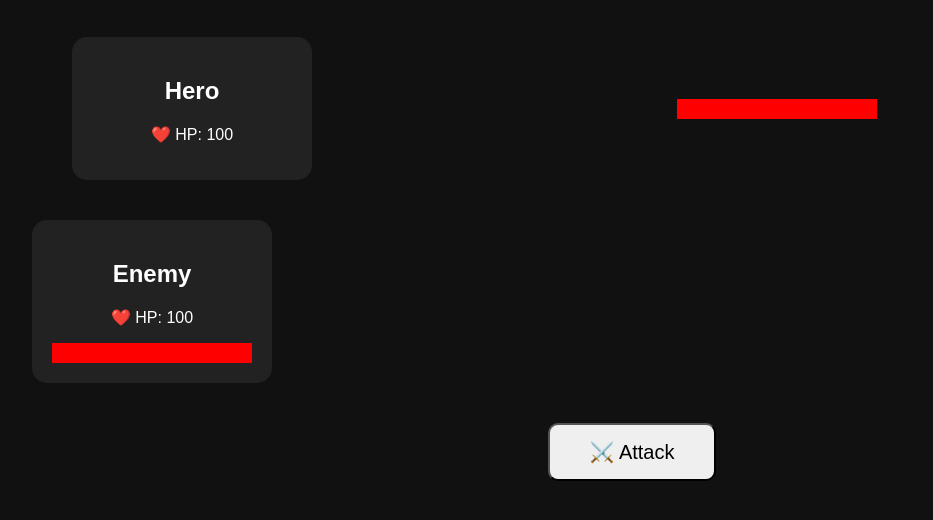
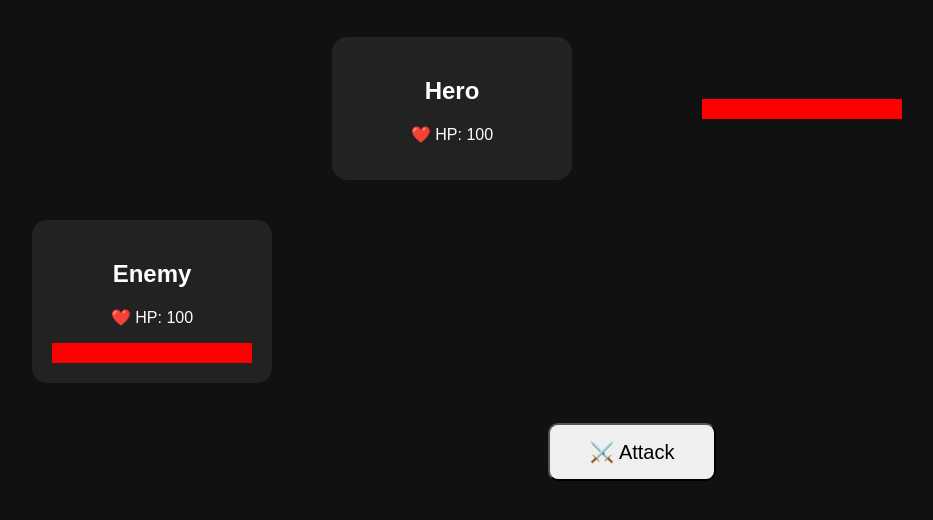
Before and after one commit to amirmahdimashkani123/AnimeBattle, a plain HTML site: page index.html in a window 1280 px wide. Shown: the part 126-646 px from the top of the page, without its empty margins (8-941 px from the left). Drawn offline with Linux system fonts and the light colour scheme.

Commit message:
Update style.css

```diff
--- a/style.css
+++ b/style.css
@@ -16,9 +16,11 @@
 
 .fighters {
     display: flex;
-    justify-content: center;
-    gap: 50px;
-    margin: 40px;
+    justify-content: space-between;
+    align-items: center;
+    gap: 100px;
+    margin: 40px auto;
+    max-width: 600px;
 }
 
 .player, .enemy {
```
